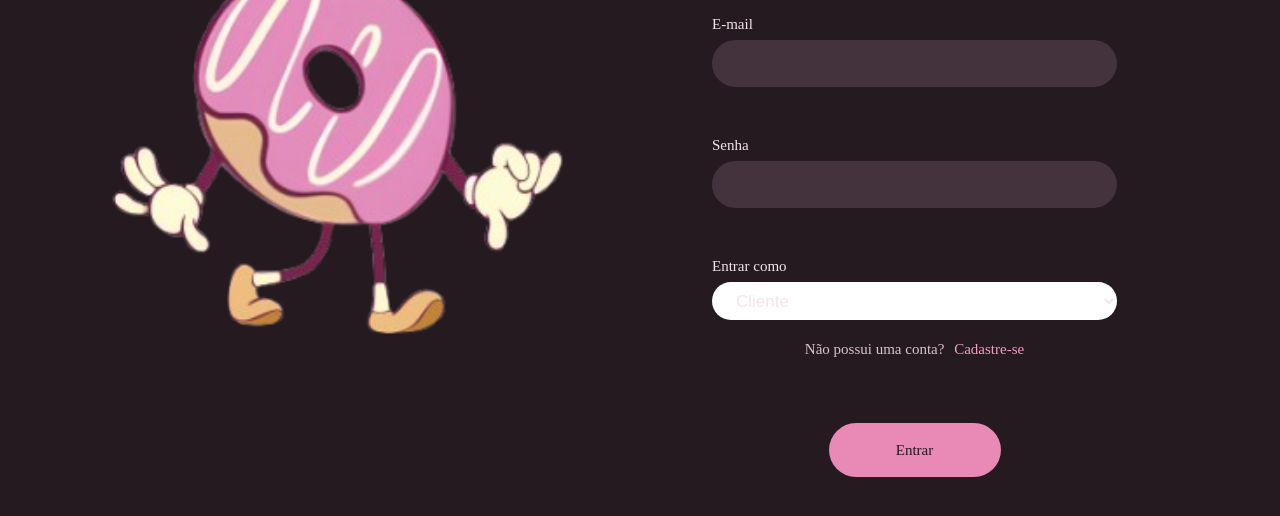
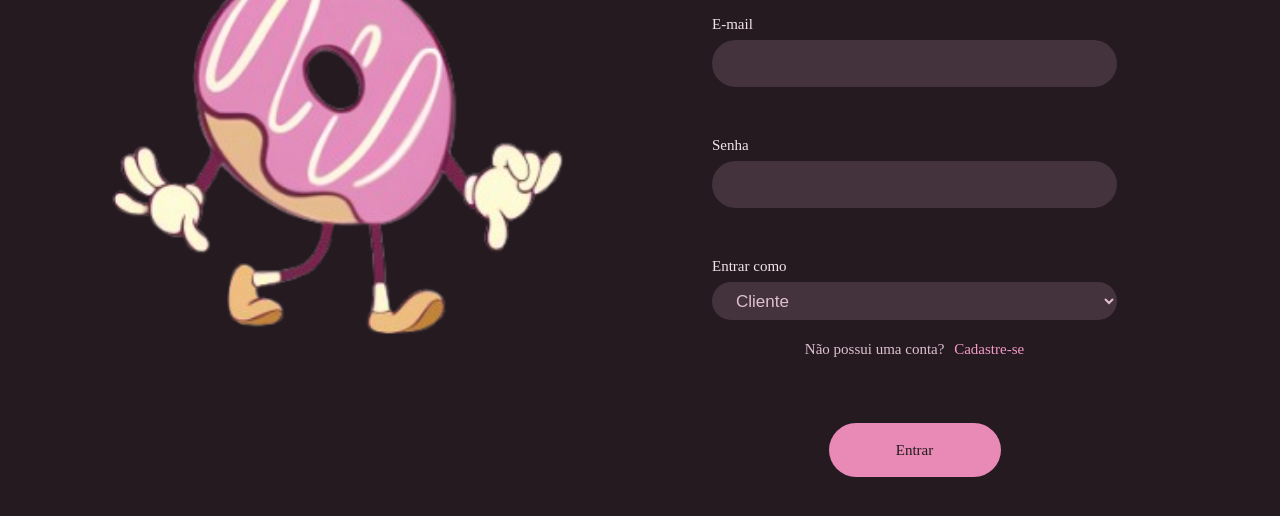
Before and after one commit to Heitor-Souza-Pacheco/ProjetoIntegrador-Front, a plain HTML site: page login.html in a window 1280 px wide. Both pictures are taken after a click on the button "Ativar modo escuro". Shown: the part 242-758 px from the top of the page. Drawn offline with Linux system fonts and the light colour scheme; a web font is replaced by a local one.

Commit message:
Integração: ajustar estilos e acesso de perfil

```diff
--- a/css/global/tema.css
+++ b/css/global/tema.css
@@ -18,11 +18,13 @@
 }
 
 .campo input,
+.campo select,
 .campo-busca {
   background: var(--campo);
 }
 
-:root[data-tema="escuro"] input::placeholder {
+:root[data-tema="escuro"] input::placeholder,
+:root[data-tema="escuro"] select {
   color: var(--texto-suave);
   opacity: 1;
 }
```
